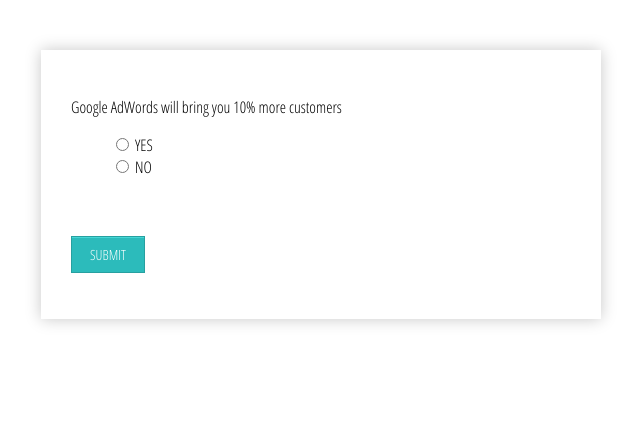
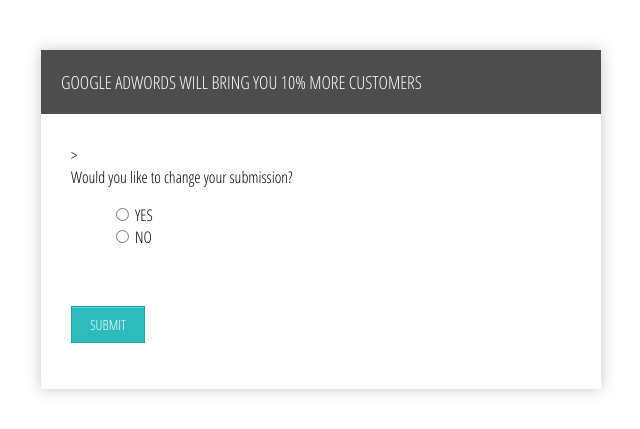
Before and after one commit to DaBbleR23/BA_experiment, a Django app: page /experiment1/submissionchange in a window 1280 px wide. Shown: the top 429 px of the page, without its empty margins (319-959 px from the left). Run offline with Django 3.2, Linux system fonts and the light colour scheme; some libraries are stand-ins or nearby versions.

Commit message:
enchance visualization

```diff
--- a/BAExperiment/templates/experiment1_step1.html
+++ b/BAExperiment/templates/experiment1_step1.html
@@ -10,7 +10,8 @@
 
 
 <div class="form-style-8">
-    <p>You have a B2C online shop and you want to improve revenue by increasing the number of website visitors. After customer analyses Marketing Manager suggests you to make investment into Facebook Advertising and Google AdWords. Your budget lets you to invest in only one of those channels. Which one would you choose to increase the number of visitors?<p/>
+    <p>You have a B2C online shop and you want to improve revenue by increasing the number of website visitors. After customer analyses Marketing Manager suggests you to make investment into Facebook Advertising and Google AdWords.</p>
+    <p>Your budget lets you to invest in only one of those channels. Which one would you choose to increase the number of visitors?</p>
 <form action="{% url 'experiment1' %}" method="post">
     {% csrf_token %}
     {{ form }}
--- a/BAExperiment/templates/experiment1_step3.html
+++ b/BAExperiment/templates/experiment1_step3.html
@@ -10,7 +10,7 @@
 
 
 <div class="form-style-8">
-    <p>{{ message }}<p/>
+    <h2>{{ message }}</h2>>
 <form action="{% url 'experiment1' %}" method="post">
     {% csrf_token %}
     {{ form }}
--- a/survey/forms.py
+++ b/survey/forms.py
@@ -205,4 +205,4 @@
                               widget=RangeInput(attrs={'step':1, 'min':0, 'max': 100}))
 
 class FormExperiment1Step3(forms.Form):
-    submission_change = forms.ChoiceField(label='', widget=forms.RadioSelect, choices=EXPERIMENT1_STEP3_SUBMISSION_CHANGE)
+    submission_change = forms.ChoiceField(label='Would you like to change your submission?', widget=forms.RadioSelect, choices=EXPERIMENT1_STEP3_SUBMISSION_CHANGE)
```
